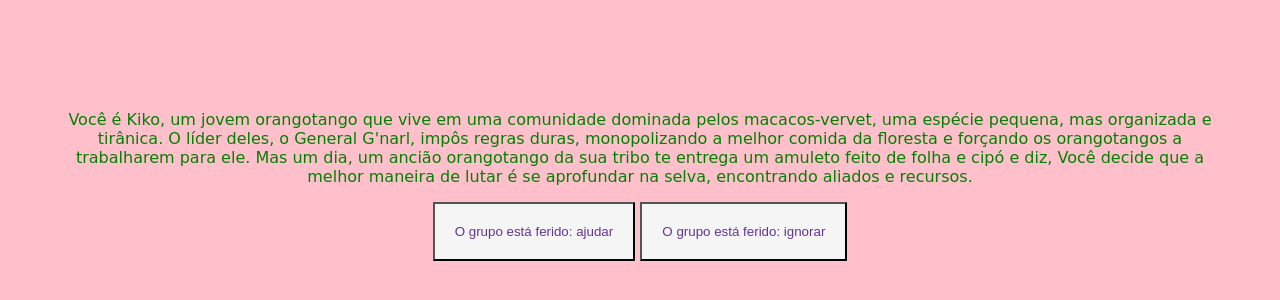
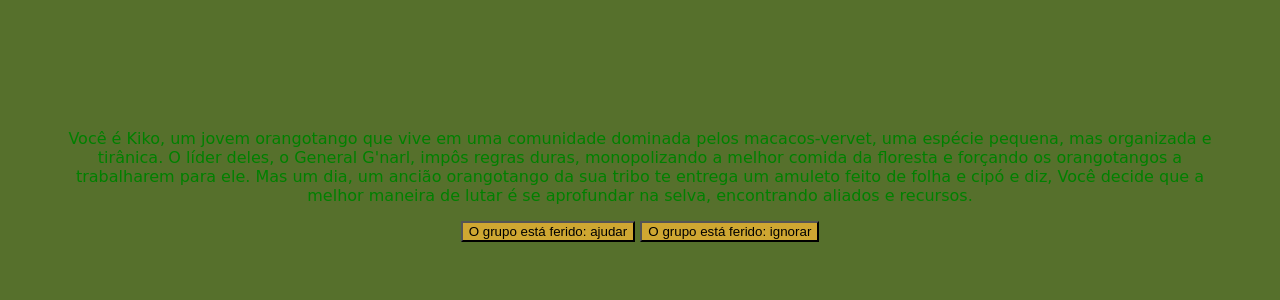
Before and after one commit to Arcanjo458/Heroi-legal-1c-, a plain HTML site: page index.html in a window 1280 px wide. Shown: the part 232-532 px from the top of the page. Drawn offline with Linux system fonts and the light colour scheme; a web font is replaced by a local one.

Commit message:
ijuinhyu

```diff
--- a/estilo.css
+++ b/estilo.css
@@ -2,7 +2,7 @@
 
 
 body{
-background-color: pink;
+background-color:#56702c;
 color: green;
   font-family: "Ole", cursive;
   font-weight: 400;
@@ -15,8 +15,8 @@ margin : 0;
 }
 
 button{
-  background-color: whitesmoke;
-  color: rebeccapurple;
+  background-color: #cfa732;
+  color: whitesmoke
   padding : 20px;
 }
 main{
```
Also changed, not shown: _907d999b-0695-4089-94cb-0cdd5ea41b53.jpeg (added).
